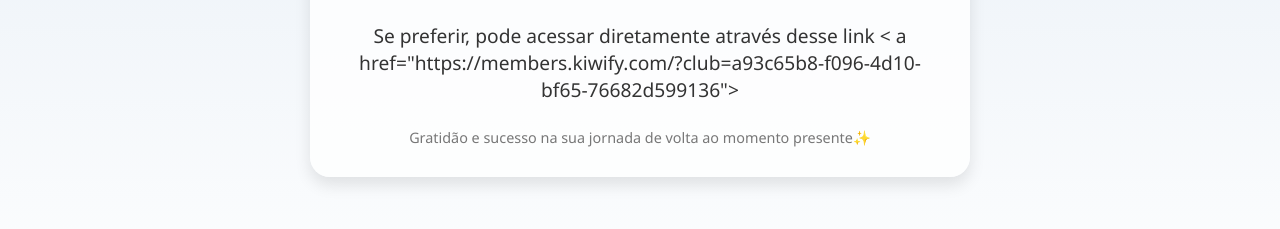
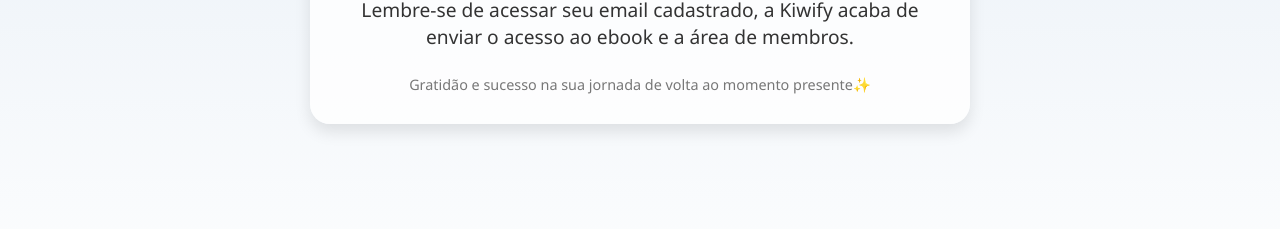
Before and after one commit to Mushinbr/meditacaomushin, a plain HTML site: page index.html in a window 1280 px wide. Shown: the part 451-680 px from the top of the page. Drawn offline with Linux system fonts and the light colour scheme.

Commit message:
Update index.html

```diff
--- a/index.html
+++ b/index.html
@@ -54,7 +54,6 @@
     <div class="emoji">🧘‍♂️</div>
     <h1>Obrigado!</h1>
     <p> Esperamos que este conteúdo seja um recurso valioso para você.<br>Lembre-se de acessar seu email cadastrado, a Kiwify acaba de enviar o acesso ao ebook e a área de membros.</p>
-      <p>Se preferir, pode acessar diretamente através desse link  < a href="https://members.kiwify.com/?club=a93c65b8-f096-4d10-bf65-76682d599136"> </a> </p>
     <footer>Gratidão e sucesso na sua jornada de volta ao momento presente✨</footer>
   </div>
 </body>
```
